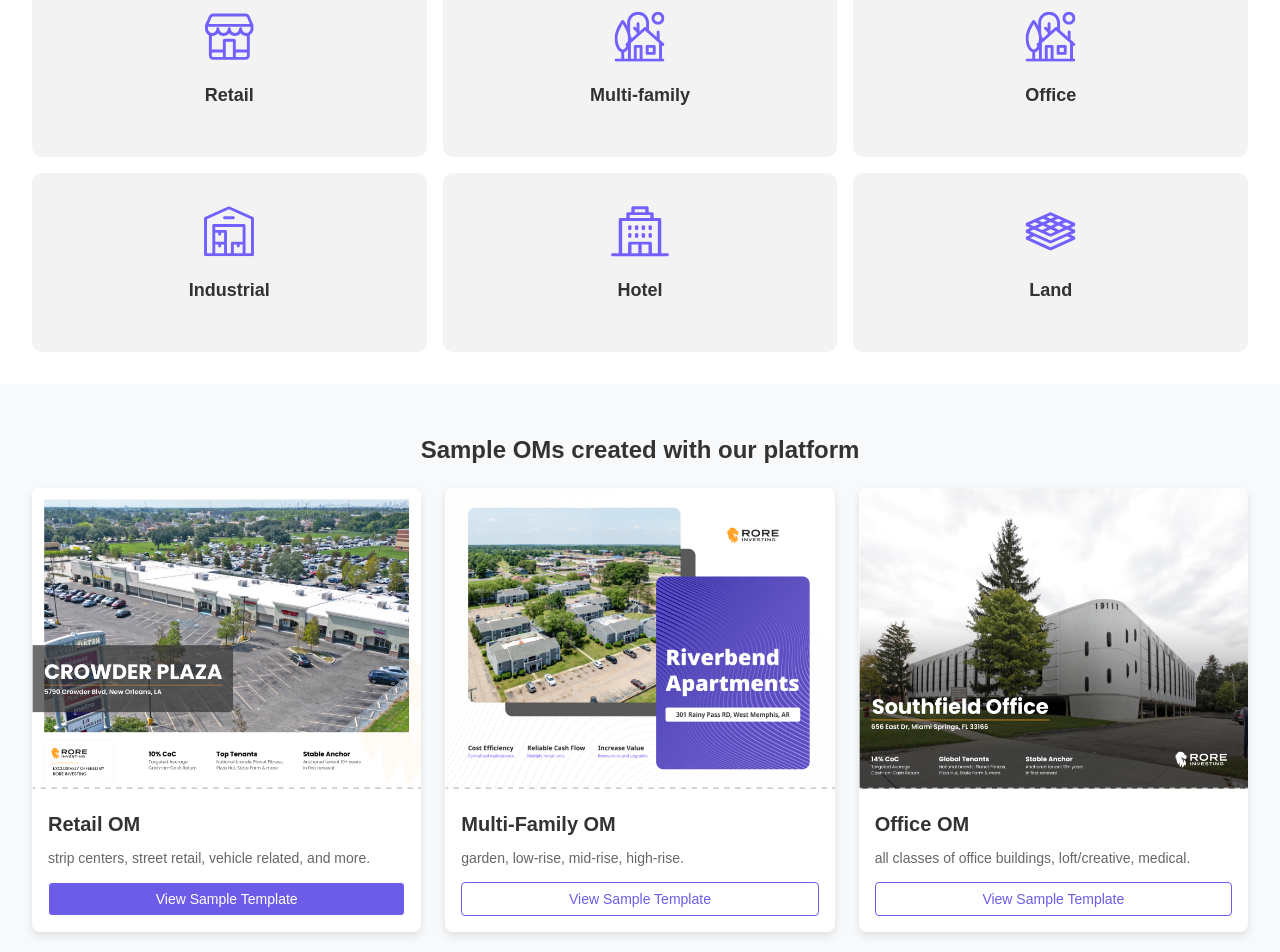
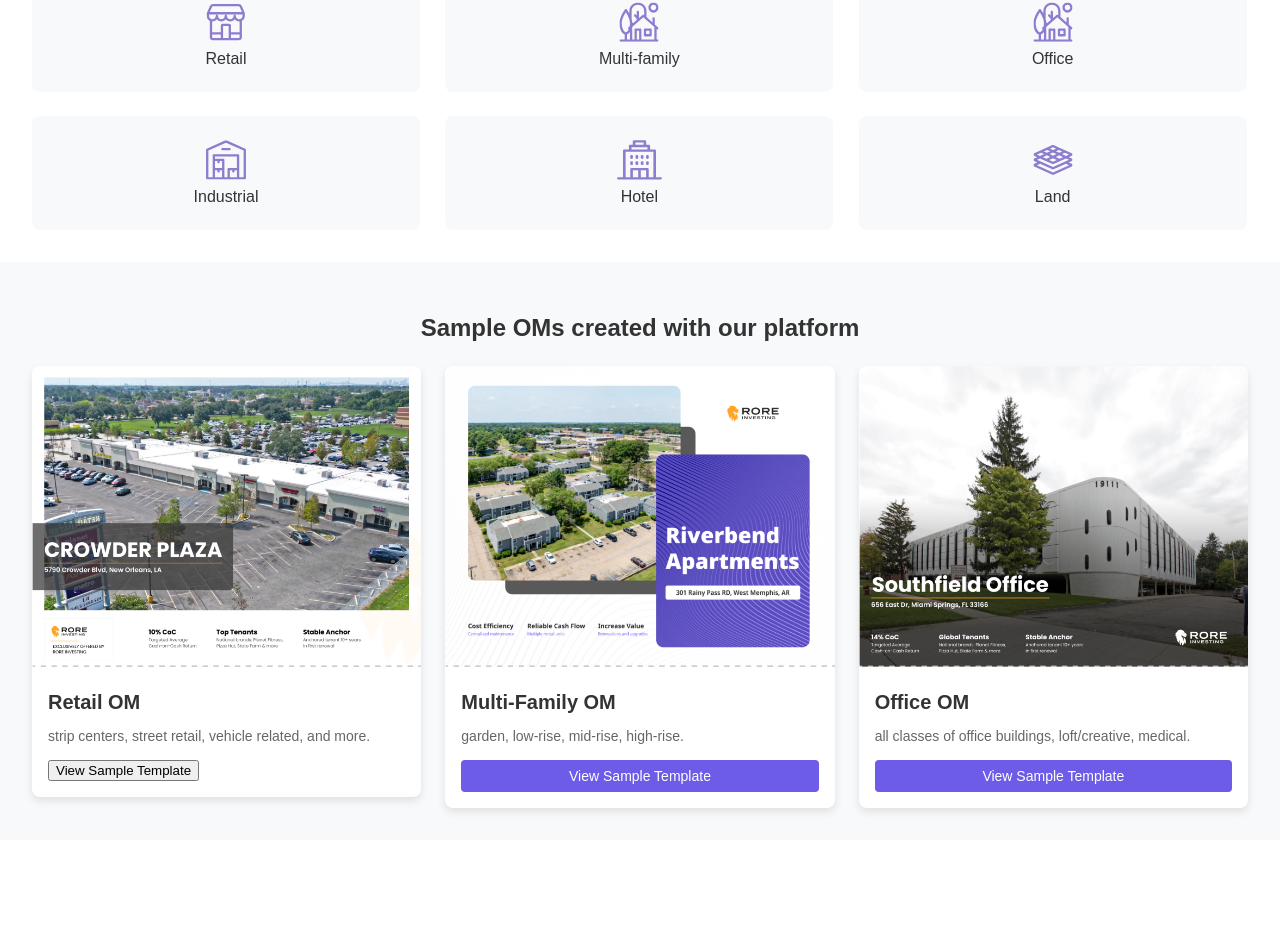
Before and after one commit to David15-Dev/SellCRE-FE, a Next.js app: page / in a window 1280 px wide. Shown: the part 223-1175 px from the top of the page. After the commit the page ends 1063 px from the top, so only its background shows below. Built offline with nearby package versions, Linux system fonts and the light colour scheme.

Commit message:
fixed Template style

```diff
--- a/src/app/components/PropertyTypes.module.css
+++ b/src/app/components/PropertyTypes.module.css
@@ -1,46 +1,60 @@
 /* src/app/components/PropertyTypes.module.css */
+
 .propertyTypes {
   text-align: center;
   padding: 2rem;
 }
 
-.propertyTypes h2 {
+.title {
+  font-size: 1.5rem;
+  font-weight: bold;
   margin-bottom: 1rem;
-  color: #333;
 }
 
+/* Default grid for larger screens: 3 columns */
 .typesGrid {
   display: grid;
-  grid-template-columns: repeat(3, 1fr);
-  gap: 1rem;
+  grid-template-columns: repeat(3, 1fr); /* Default to 3 columns */
+  gap: 1.5rem;
+  justify-content: center;
 }
 
-.type {
-  padding: 1rem;
-  border: 1px solid #ddd;
-  border-radius: 8px;
-  background-color: #f9f9f9;
-}
-
-/* Responsive adjustments */
-@media (max-width: 768px) {
+/* Medium and small screens: 2 columns */
+@media (max-width: 1024px) {
   .typesGrid {
-    grid-template-columns: repeat(2, 1fr);
-  }
-}
-
-@media (max-width: 480px) {
-  .typesGrid {
-    grid-template-columns: 1fr;
+    grid-template-columns: repeat(
+      2,
+      1fr
+    ); /* 2 columns for screens 1024px and smaller */
   }
 }
 
 .typeCard {
-  color: #323232;
-  font-weight: 600;
-  font-size: 18px;
-  padding: 33px 67px;
-  border: none;
-  border-radius: 10px;
-  background-color: #9e9e9e1f;
+  background-color: #f8f9fa;
+  border-radius: 8px;
+  padding: 1.5rem;
+  display: flex;
+  flex-direction: column;
+  align-items: center;
+  justify-content: center;
+  transition: box-shadow 0.3s ease;
+  max-width: 340px;
 }
+
+.typeCard:hover {
+  box-shadow: 0 4px 8px rgba(0, 0, 0, 0.1);
+}
+
+.icon {
+  height: 40px;
+  margin-bottom: 0.5rem;
+  filter: invert(39%) sepia(69%) saturate(451%) hue-rotate(225deg)
+    brightness(93%) contrast(92%);
+}
+
+.label {
+  font-size: 1rem;
+  font-weight: 500;
+  color: #333;
+  text-align: center;
+}
--- a/src/app/components/PropertyTypes.tsx
+++ b/src/app/components/PropertyTypes.tsx
@@ -23,7 +23,7 @@ export default function PropertyTypes() {
               alt={`${type.name} icon`}
               className={styles.icon}
             />
-            <p className={styles.label}>{type.name}</p>
+            <div className={styles.label}>{type.name}</div>
           </div>
         ))}
       </div>
--- a/src/app/components/SampleTemplates.module.css
+++ b/src/app/components/SampleTemplates.module.css
@@ -24,11 +24,14 @@
   border-radius: 8px;
   overflow: hidden;
   box-shadow: 0 4px 8px rgba(0, 0, 0, 0.1);
-  transition: transform 0.3s ease;
+  /* Remove transform to prevent moving effect */
+  transition: box-shadow 0.3s ease; /* Only shadow transition */
 }
 
+/* Remove this hover effect if you don't want any movement */
 .templateCard:hover {
-  transform: translateY(-5px);
+  /* transform: translateY(-5px); */ /* Comment out or remove this line */
+  box-shadow: 0 4px 8px rgba(0, 0, 0, 0.1); /* Adjust shadow if needed */
 }
 
 .imageWrapper {
@@ -81,24 +84,11 @@
   margin-bottom: 1rem;
 }
 
-.ctaButtonSelected {
+.ctaButton {
   background-color: #6c5ce7;
   color: #ffffff;
   padding: 0.5rem 1rem;
-  border: 1px solid white;
-  border-radius: 4px;
-  font-size: 0.875rem;
-  cursor: pointer;
-  transition: background-color 0.3s ease;
-  width: 100%;
-  text-align: center;
-}
-
-.ctaButton {
-  background-color: white;
-  color: #6c5ce7;
-  padding: 0.5rem 1rem;
-  border: 1px solid #6c5ce7;
+  border: none;
   border-radius: 4px;
   font-size: 0.875rem;
   cursor: pointer;
```
